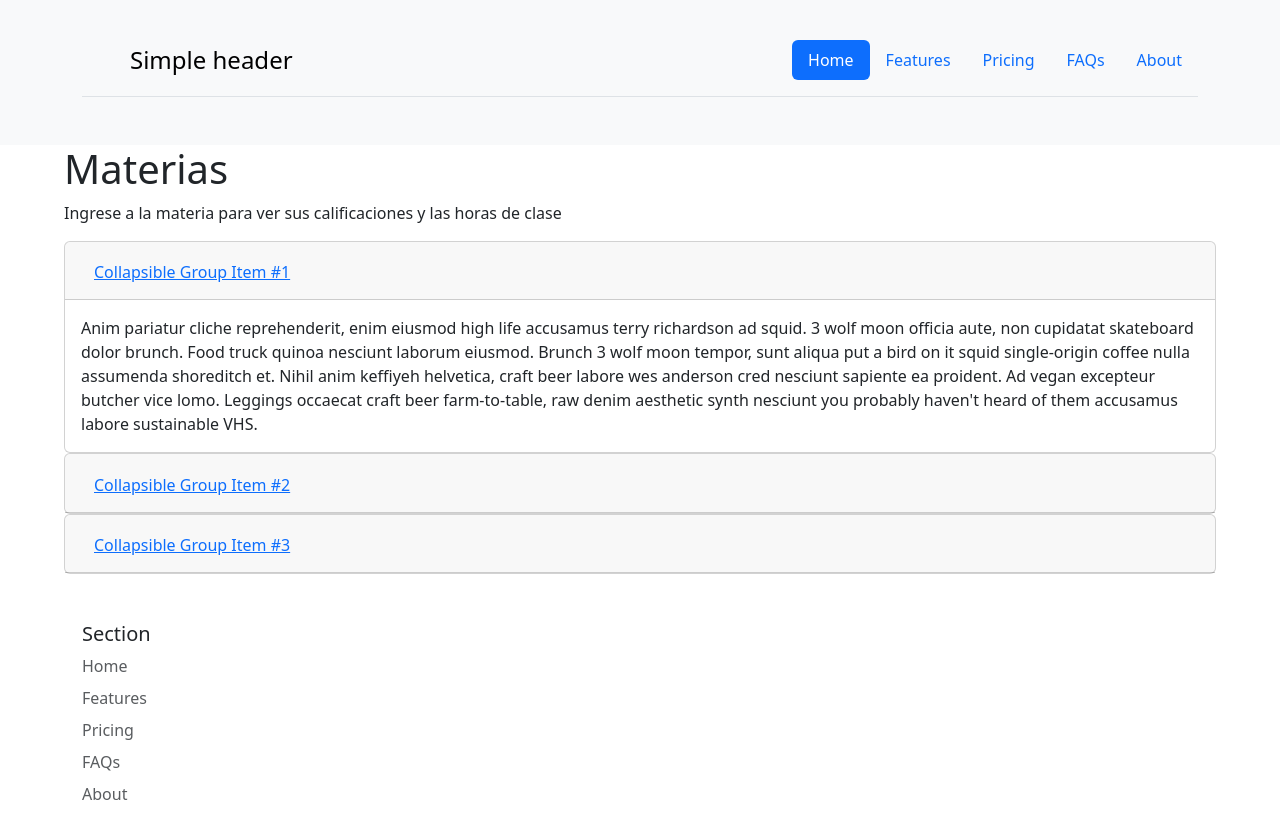
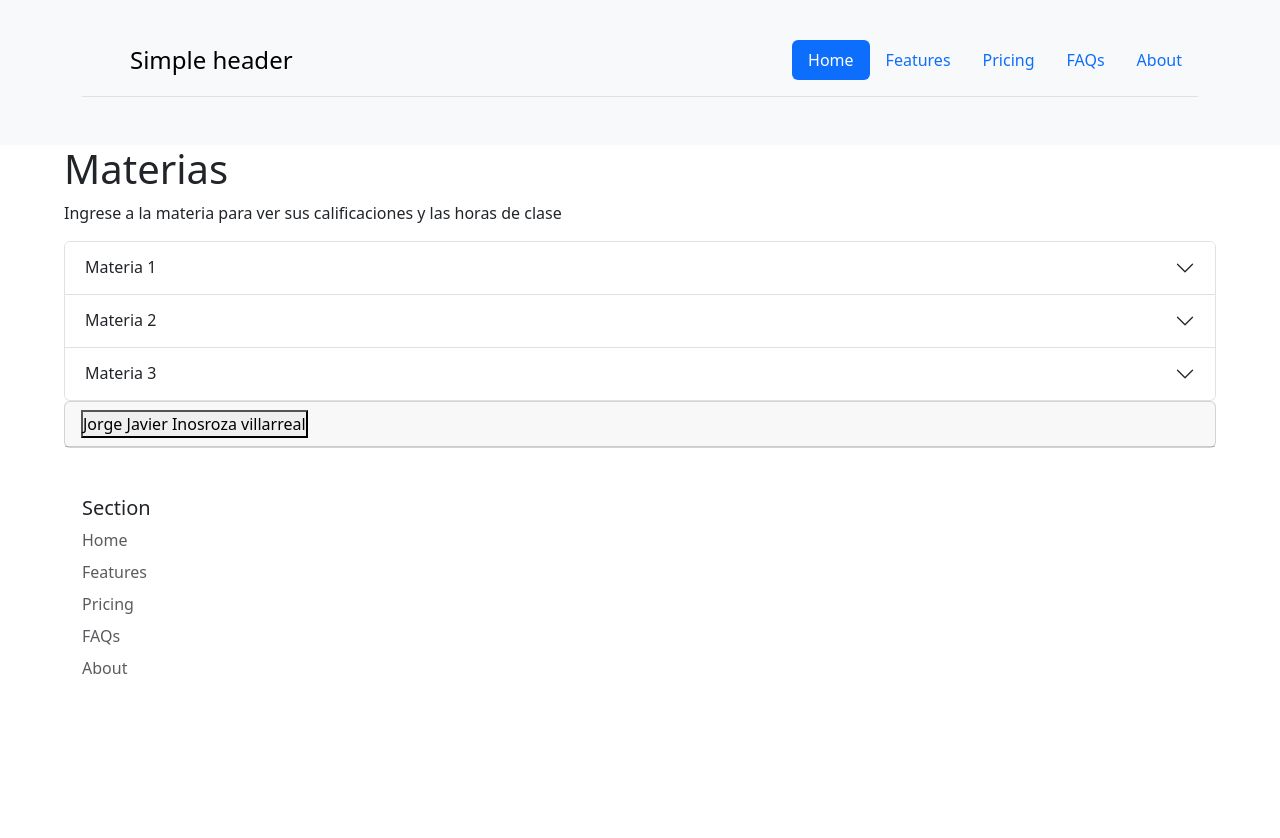
Before and after one commit to G30RG35/LabProweb-16, a React (Vite) app in the folder Escuela/: page / in a window 1280 px wide. Shown: the top 838 px of the page. After the commit the page ends 800 px from the top, so only its background shows below. Built offline with nearby package versions, Linux system fonts and the light colour scheme.

Commit message:
Seleccion de alumnos con user

```diff
--- a/Escuela/src/Paginas/Selector-de-Materias/SelectDeMaterias.jsx
+++ b/Escuela/src/Paginas/Selector-de-Materias/SelectDeMaterias.jsx
@@ -1,9 +1,52 @@
-import React from "react";
+import React, { useRef } from "react";
 import style from "./SelectDeMaterias.module.css";
 import "bootstrap/dist/css/bootstrap.min.css";
 import "bootstrap/dist/js/bootstrap.min.js";
+import Accordion from "react-bootstrap/Accordion";
+import Card from "react-bootstrap/Card";
+import { useAccordionButton } from "react-bootstrap/AccordionButton";
 
 export const SelectDeMaterias = () => {
+  function CustomToggle({ children, eventKey }) {
+    const decoratedOnClick = useAccordionButton(eventKey, () =>
+      console.log("totally custom!")
+    );
+
+    return (
+      <button
+        type="button"
+        // style={{ backgroundColor: "pink" }}
+        onClick={decoratedOnClick}
+      >
+        {children}
+      </button>
+    );
+  }
+
+  const arrayDeObjetos = [
+    {
+      id: "1",
+      titulo: "Materia 1",
+      cuerpo: "Este es el cuerpo del primer objeto.",
+    },
+    {
+      id: "2",
+      titulo: "Materia 2",
+      cuerpo: "Este es el cuerpo del segundo objeto.",
+    },
+    {
+      id: "3",
+      titulo: "Materia 3",
+      cuerpo: "Este es el cuerpo del tercer objeto.",
+    },
+  ];
+
+  const persona = {
+    id: 84596,
+    nombre: "Jorge Javier Inosroza villarreal",
+    edad: 19,
+  };
+
   return (
     <>
       <div className={`${style.divConteiner}`}>
@@ -13,118 +56,66 @@ export const SelectDeMaterias = () => {
             Ingrese a la materia para ver sus calificaciones y las horas de
             clase
           </p>
+          {/* Componente de acordeon */}
           <div>
-            <div className="accordion" id="accordionExample">
-              <div className="card">
-                <div className="card-header" id="headingOne">
-                  <h2 className="mb-0">
-                    <button
-                      className="btn btn-link"
-                      type="button"
-                      data-toggle="collapse"
-                      data-target="#collapseOne"
-                      aria-expanded="true"
-                      aria-controls="collapseOne"
-                    >
-                      Collapsible Group Item #1
-                    </button>
-                  </h2>
-                </div>
+            <Accordion /*defaultActiveKey="0"*/>
+              {arrayDeObjetos.map((materia) => (
+                <Accordion.Item key={materia.id} eventKey={materia.id}>
+                  <Accordion.Header>{materia.titulo}</Accordion.Header>
+                  <Accordion.Body>{materia.cuerpo}</Accordion.Body>
+                </Accordion.Item>
+              ))}
+            </Accordion>
 
-                <div
-                  id="collapseOne"
-                  className="collapse show"
-                  aria-labelledby="headingOne"
-                  data-parent="#accordionExample"
-                >
-                  <div className="card-body">
-                    Anim pariatur cliche reprehenderit, enim eiusmod high life
-                    accusamus terry richardson ad squid. 3 wolf moon officia
-                    aute, non cupidatat skateboard dolor brunch. Food truck
-                    quinoa nesciunt laborum eiusmod. Brunch 3 wolf moon tempor,
-                    sunt aliqua put a bird on it squid single-origin coffee
-                    nulla assumenda shoreditch et. Nihil anim keffiyeh
-                    helvetica, craft beer labore wes anderson cred nesciunt
-                    sapiente ea proident. Ad vegan excepteur butcher vice lomo.
-                    Leggings occaecat craft beer farm-to-table, raw denim
-                    aesthetic synth nesciunt you probably haven't heard of them
-                    accusamus labore sustainable VHS.
-                  </div>
-                </div>
-              </div>
-              <div className="card">
-                <div className="card-header" id="headingTwo">
-                  <h2 className="mb-0">
-                    <button
-                      className="btn btn-link collapsed"
-                      type="button"
-                      data-toggle="collapse"
-                      data-target="#collapseTwo"
-                      aria-expanded="false"
-                      aria-controls="collapseTwo"
-                    >
-                      Collapsible Group Item #2
-                    </button>
-                  </h2>
-                </div>
-                <div
-                  id="collapseTwo"
-                  className="collapse"
-                  aria-labelledby="headingTwo"
-                  data-parent="#accordionExample"
-                >
-                  <div className="card-body">
-                    Anim pariatur cliche reprehenderit, enim eiusmod high life
-                    accusamus terry richardson ad squid. 3 wolf moon officia
-                    aute, non cupidatat skateboard dolor brunch. Food truck
-                    quinoa nesciunt laborum eiusmod. Brunch 3 wolf moon tempor,
-                    sunt aliqua put a bird on it squid single-origin coffee
-                    nulla assumenda shoreditch et. Nihil anim keffiyeh
-                    helvetica, craft beer labore wes anderson cred nesciunt
-                    sapiente ea proident. Ad vegan excepteur butcher vice lomo.
-                    Leggings occaecat craft beer farm-to-table, raw denim
-                    aesthetic synth nesciunt you probably haven't heard of them
-                    accusamus labore sustainable VHS.
-                  </div>
-                </div>
-              </div>
-              <div className="card">
-                <div className="card-header" id="headingThree">
-                  <h2 className="mb-0">
-                    <button
-                      className="btn btn-link collapsed"
-                      type="button"
-                      data-toggle="collapse"
-                      data-target="#collapseThree"
-                      aria-expanded="false"
-                      aria-controls="collapseThree"
-                    >
-                      Collapsible Group Item #3
-                    </button>
-                  </h2>
-                </div>
-                <div
-                  id="collapseThree"
-                  className="collapse"
-                  aria-labelledby="headingThree"
-                  data-parent="#accordionExample"
-                >
-                  <div className="card-body">
-                    Anim pariatur cliche reprehenderit, enim eiusmod high life
-                    accusamus terry richardson ad squid. 3 wolf moon officia
-                    aute, non cupidatat skateboard dolor brunch. Food truck
-                    quinoa nesciunt laborum eiusmod. Brunch 3 wolf moon tempor,
-                    sunt aliqua put a bird on it squid single-origin coffee
-                    nulla assumenda shoreditch et. Nihil anim keffiyeh
-                    helvetica, craft beer labore wes anderson cred nesciunt
-                    sapiente ea proident. Ad vegan excepteur butcher vice lomo.
-                    Leggings occaecat craft beer farm-to-table, raw denim
-                    aesthetic synth nesciunt you probably haven't heard of them
-                    accusamus labore sustainable VHS.
-                  </div>
-                </div>
-              </div>
-            </div>
+            {/* <Accordion defaultActiveKey="0">
+              <Accordion.Item eventKey="0">
+                <Accordion.Header>Accordion Item #1</Accordion.Header>
+                <Accordion.Body>
+                  Lorem ipsum dolor sit amet, consectetur adipiscing elit, sed
+                  do eiusmod tempor incididunt ut labore et dolore magna aliqua.
+                  Ut enim ad minim veniam, quis nostrud exercitation ullamco
+                  laboris nisi ut aliquip ex ea commodo consequat. Duis aute
+                  irure dolor in reprehenderit in voluptate velit esse cillum
+                  dolore eu fugiat nulla pariatur. Excepteur sint occaecat
+                  cupidatat non proident, sunt in culpa qui officia deserunt
+                  mollit anim id est laborum.
+                </Accordion.Body>
+              </Accordion.Item>
+              <Accordion.Item eventKey="1">
+                <Accordion.Header>Accordion Item #2</Accordion.Header>
+                <Accordion.Body>
+                  Lorem ipsum dolor sit amet, consectetur adipiscing elit, sed
+                  do eiusmod tempor incididunt ut labore et dolore magna aliqua.
+                  Ut enim ad minim veniam, quis nostrud exercitation ullamco
+                  laboris nisi ut aliquip ex ea commodo consequat. Duis aute
+                  irure dolor in reprehenderit in voluptate velit esse cillum
+                  dolore eu fugiat nulla pariatur. Excepteur sint occaecat
+                  cupidatat non proident, sunt in culpa qui officia deserunt
+                  mollit anim id est laborum.
+                </Accordion.Body>
+              </Accordion.Item>
+            </Accordion> */}
+
+            {
+              <Accordion>
+                <Card>
+                  <Card.Header>
+                    <CustomToggle eventKey="user">
+                      {persona.nombre}
+                    </CustomToggle>
+                  </Card.Header>
+                  <Accordion.Collapse eventKey="user">
+                    <Card.Body>
+                      {"Matricula: " + persona.id}
+                      <br/>
+                      {"Nombre: " + persona.nombre}
+                      <br/>
+                      {"Edad: " + persona.edad}
+                    </Card.Body>
+                  </Accordion.Collapse>
+                </Card>
+              </Accordion>
+            }
           </div>
         </div>
       </div>
--- /dev/null
+++ b/package.json
@@ -0,0 +1,6 @@
+{
+  "dependencies": {
+    "bootstrap": "^5.3.3",
+    "react-bootstrap": "^2.10.1"
+  }
+}
```
Also changed, not shown: 1 other file (tests, documents, lock files or other folders).
